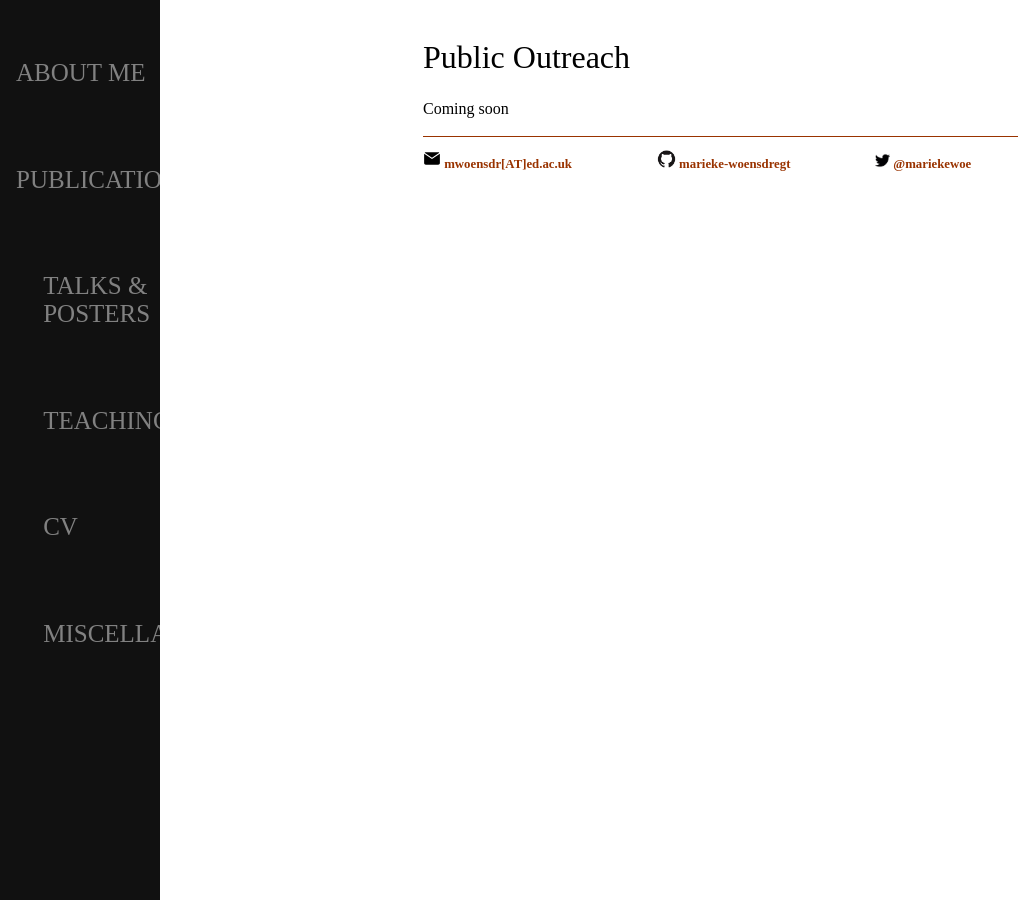
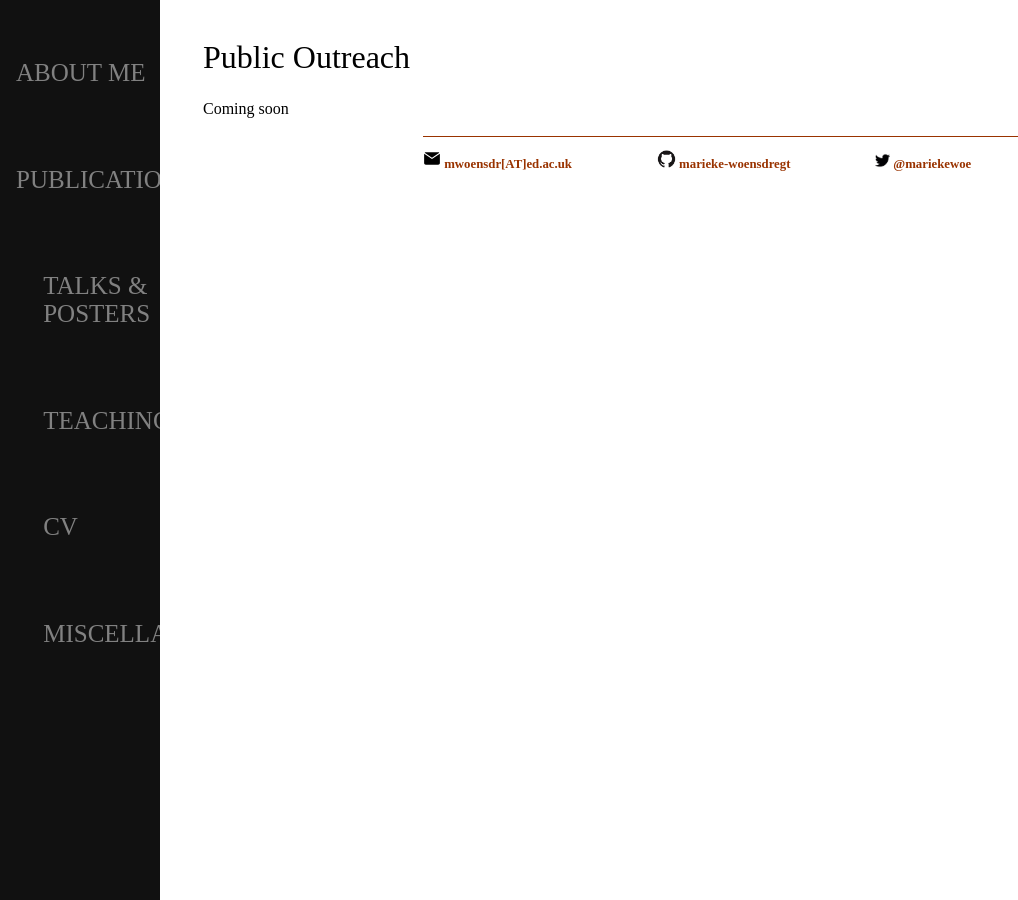
Before and after one commit to marieke-woensdregt/marieke-woensdregt.github.io, a Jekyll site: the page built from public_outreach/index.html, in a window 1280 px wide. Shown: the whole page, without its empty margins (0-1018 px from the left). Built offline with Jekyll 4.4.1, drawn with Linux system fonts in a browser that asks for light colours.

Commit message:
Update default.html

```diff
--- a/_layouts/default.html
+++ b/_layouts/default.html
@@ -36,7 +36,7 @@
 			</head>
 
 			<body>
-			<div class="blurb" style="margin-left:23%; margin-right:3%; margin-top:0px">
+			<div class="blurb" style="margin-left:3%; margin-right:3%; margin-top:0px">
 				<br />
 				<title>{{ page.title }}</title>
 				{{ content }}
```
